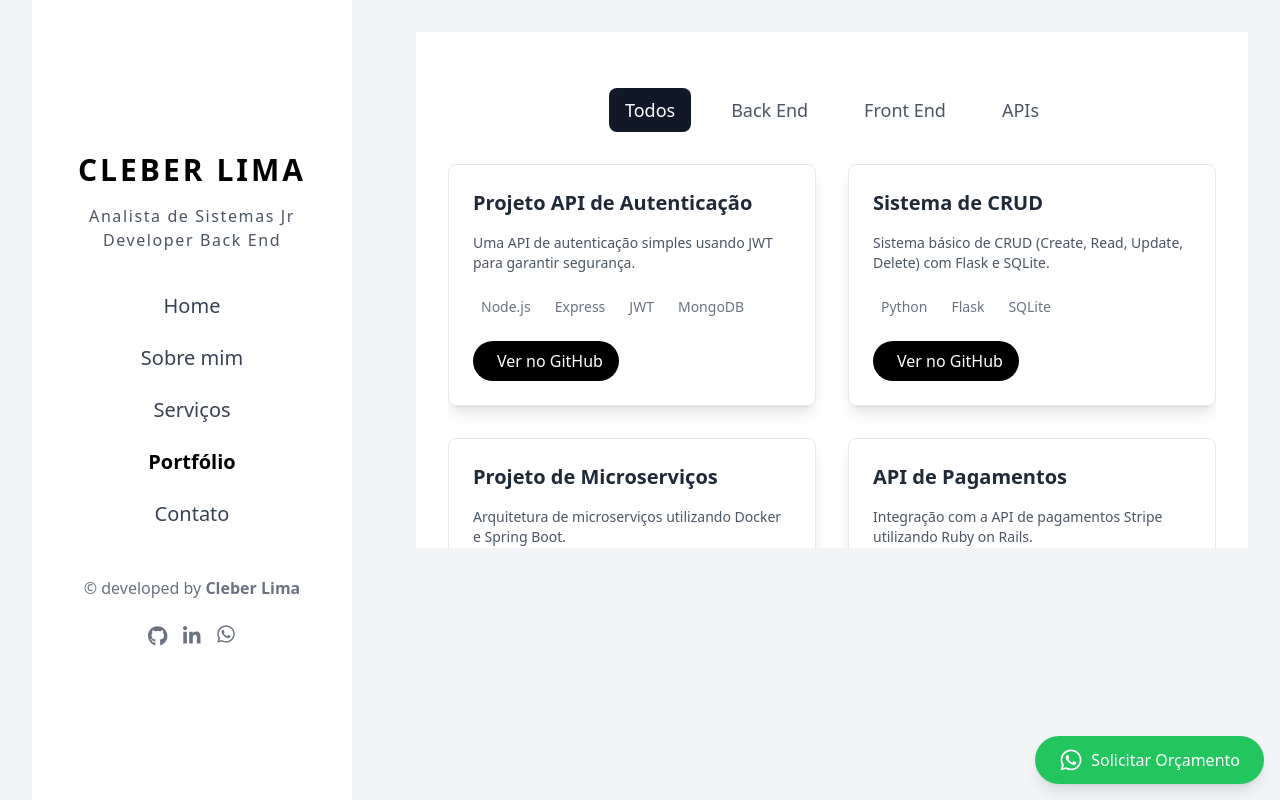
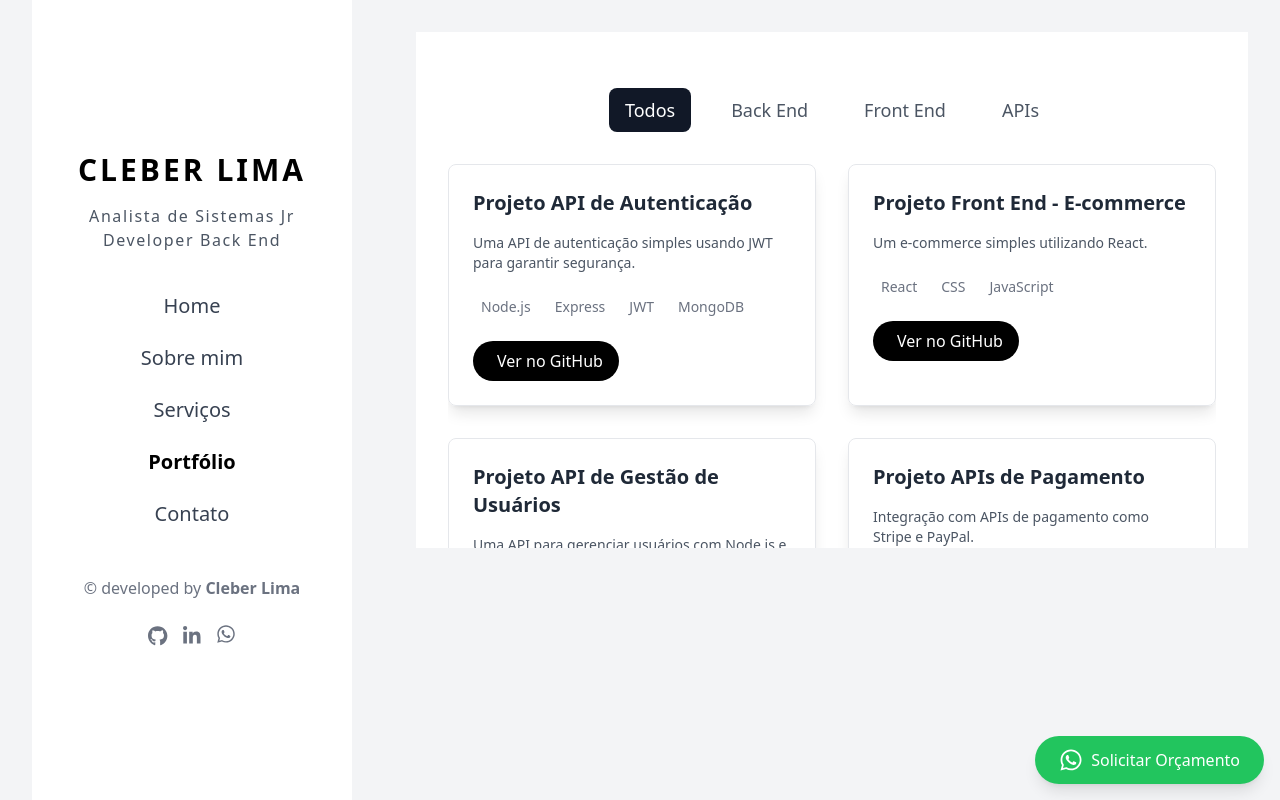
Before and after one commit to cleberliim/portfolio-online-devs, a React (Create React App) app: page /portfolio in a window 1280 px wide. Built offline with nearby package versions, Linux system fonts and the light colour scheme.

Commit message:
modified:   package-lock.json  	modified:   package.json  	modified:   src/components/Contact.js  	modified:   src/components/Portfolio.js  	new file:   src/components/SkeletonCard.js

```diff
--- a/package.json
+++ b/package.json
@@ -3,9 +3,12 @@
   "version": "0.1.0",
   "private": true,
   "dependencies": {
+    "@emotion/react": "^11.13.3",
+    "@emotion/styled": "^11.13.0",
     "@fortawesome/free-brands-svg-icons": "^6.6.0",
     "@fortawesome/free-solid-svg-icons": "^6.6.0",
     "@fortawesome/react-fontawesome": "^0.2.2",
+    "@mui/material": "^6.1.6",
     "@testing-library/jest-dom": "^5.17.0",
     "@testing-library/react": "^13.4.0",
     "@testing-library/user-event": "^13.5.0",
--- a/src/components/Contact.js
+++ b/src/components/Contact.js
@@ -1,9 +1,36 @@
-import React from 'react';
+import React, { useState, useEffect } from 'react';
 import { FaWhatsapp, FaLinkedin, FaDiscord, FaEnvelope } from 'react-icons/fa';
 
+// Componente Skeleton para o efeito de carregamento
+const Skeleton = ({ className }) => (
+  <div className={`bg-gray-300 animate-pulse ${className}`} />
+);
+
 const Contact = () => {
+  const [isLoading, setIsLoading] = useState(true);
+
+  // Simulação de carregamento (exemplo com 2 segundos)
+  useEffect(() => {
+    const timer = setTimeout(() => setIsLoading(false), 2000);
+    return () => clearTimeout(timer);
+  }, []);
+
   return (
     <div className="min-h-screen bg-gray-100 flex flex-col items-center justify-center py-10 px-6 sm:px-8 lg:px-16">
+      {isLoading ? (
+        <>
+          <Skeleton className="w-32 h-10 mb-6" />
+          <Skeleton className="w-80 h-6 mb-12" />
+          <div className="flex flex-wrap justify-center gap-6">
+            {/* Skeleton dos ícones */}
+            <Skeleton className="w-10 h-10 rounded-full" />
+            <Skeleton className="w-10 h-10 rounded-full" />
+            <Skeleton className="w-10 h-10 rounded-full" />
+            <Skeleton className="w-10 h-10 rounded-full" />
+          </div>
+        </>
+      ) : (
+        <>
           <h1 className="text-3xl sm:text-4xl font-bold mb-6">Contato</h1>
           <p className="text-lg sm:text-xl mb-12 text-center max-w-2xl">
             Entre em contato comigo pelas redes sociais ou e-mail:
@@ -47,6 +74,8 @@
               <FaEnvelope size={40} className="hover:scale-110 transition-transform duration-300" />
             </a>
           </div>
+        </>
+      )}
     </div>
   );
 };
--- a/src/components/Portfolio.js
+++ b/src/components/Portfolio.js
@@ -1,6 +1,8 @@
-import React, { useState } from 'react';
-import { FaWhatsapp } from "react-icons/fa";
-import styles from './Portfolio.module.css'; // Importando o CSS Module
+// src/components/Portfolio.js
+import React, { useState, useEffect } from 'react';
+import { FaWhatsapp } from 'react-icons/fa';
+import SkeletonCard from './SkeletonCard'; // Certifique-se de que o caminho está correto
+import styles from './Portfolio.module.css';
 
 const portfolioItems = [
   {
@@ -18,98 +20,83 @@
   },
   {
     id: 2,
-    title: 'Sistema de CRUD',
-    description: 'Sistema básico de CRUD (Create, Read, Update, Delete) com Flask e SQLite.',
-    category: 'Back End',
+    title: 'Projeto Front End - E-commerce',
+    description: 'Um e-commerce simples utilizando React.',
+    category: 'Front End',
     technologies: [
-      { name: 'Python', icon: 'fab fa-python' },
-      { name: 'Flask', icon: 'fas fa-cogs' },
-      { name: 'SQLite', icon: 'fas fa-database' }
+      { name: 'React', icon: 'fab fa-react' },
+      { name: 'CSS', icon: 'fab fa-css3-alt' },
+      { name: 'JavaScript', icon: 'fab fa-js-square' },
     ],
-    github: 'https://github.com/seu-usuario/projeto-crud',
+    github: 'https://github.com/seu-usuario/projeto-ecommerce',
   },
   {
     id: 3,
-    title: 'Projeto de Microserviços',
-    description: 'Arquitetura de microserviços utilizando Docker e Spring Boot.',
+    title: 'Projeto API de Gestão de Usuários',
+    description: 'Uma API para gerenciar usuários com Node.js e MongoDB.',
     category: 'Back End',
     technologies: [
-      { name: 'Docker', icon: 'fab fa-docker' },
-      { name: 'Spring Boot', icon: 'fas fa-cogs' },
-      { name: 'RabbitMQ', icon: 'fas fa-rabbit' }
+      { name: 'Node.js', icon: 'fab fa-node-js' },
+      { name: 'MongoDB', icon: 'fas fa-database' },
     ],
-    github: 'https://github.com/seu-usuario/projeto-microservicos',
+    github: 'https://github.com/seu-usuario/projeto-gestao-usuarios',
   },
   {
     id: 4,
-    title: 'API de Pagamentos',
-    description: 'Integração com a API de pagamentos Stripe utilizando Ruby on Rails.',
-    category: 'Back End',
-    technologies: [
-      { name: 'Ruby on Rails', icon: 'fas fa-gem' },
-      { name: 'Stripe', icon: 'fas fa-credit-card' },
-      { name: 'PostgreSQL', icon: 'fas fa-database' }
-    ],
-    github: 'https://github.com/seu-usuario/projeto-api-pagamentos',
-  },
-  {
-    id: 5,
-    title: 'Projeto API de Autenticação',
-    description: 'Uma API de autenticação simples usando JWT para garantir segurança.',
-    category: 'Back End',
+    title: 'Projeto APIs de Pagamento',
+    description: 'Integração com APIs de pagamento como Stripe e PayPal.',
+    category: 'APIs',
     technologies: [
       { name: 'Node.js', icon: 'fab fa-node-js' },
-      { name: 'Express', icon: 'fas fa-cogs' },
-      { name: 'JWT', icon: 'fas fa-lock' },
-      { name: 'MongoDB', icon: 'fas fa-database' }
+      { name: 'Stripe', icon: 'fab fa-stripe' },
+      { name: 'PayPal', icon: 'fab fa-paypal' },
     ],
-    github: 'https://github.com/seu-usuario/projeto-api-autenticacao',
+    github: 'https://github.com/seu-usuario/projeto-pagamentos',
   },
 ];
 
+
 const Portfolio = () => {
   const [selectedCategory, setSelectedCategory] = useState('Todos');
+  const [loading, setLoading] = useState(true);
+
+  useEffect(() => {
+    const timer = setTimeout(() => {
+      setLoading(false);
+    }, 2000);
+    return () => clearTimeout(timer);
+  }, []);
 
   const filterProjects = (category) => {
     setSelectedCategory(category);
   };
 
-  const filteredProjects =
-    selectedCategory === 'Todos'
+  const filteredProjects = selectedCategory === 'Todos'
     ? portfolioItems
     : portfolioItems.filter((project) => project.category === selectedCategory);
 
   return (
-    <div className="max-w-7xl mx-auto px-4 sm:px-6 lg:px-8  h bg-white pt-14">
-
-      {/* Filtros de Categoria */}
+    <div className="max-w-7xl mx-auto px-4 sm:px-6 lg:px-8 bg-white pt-14">
       <div className="flex justify-center space-x-6 mb-8">
         {['Todos', 'Back End', 'Front End', 'APIs'].map((category) => (
           <button
             key={category}
             onClick={() => filterProjects(category)}
-            className={`text-lg font-medium py-2 px-4 rounded-lg  ${
-              selectedCategory === category ? 'bg-gray-900 text-white' : ' text-gray-600'
-            }`}
+            className={`text-lg font-medium py-2 px-4 rounded-lg ${selectedCategory === category ? 'bg-gray-900 text-white' : 'text-gray-600'}`}
           >
             {category}
           </button>
         ))}
       </div>
 
-      {/* Contêiner rolável para os projetos */}
       <div className={`${styles['project-container']} ${styles['scrollbar-hidden']}`}>
-        {/* Galeria de Portfólio */}
         <div className="grid grid-cols-1 sm:grid-cols-2 lg:grid-cols-2 gap-8">
-
-          {filteredProjects.map((item) => (
-            <div
-              key={item.id}
-              className="relative p-6 border border-gray-200 rounded-lg shadow-lg hover:shadow-xl transition-all duration-300"
-            >
+          {loading
+            ? Array.from({ length: 4 }).map((_, index) => <SkeletonCard key={index} />)
+            : filteredProjects.map((item) => (
+              <div key={item.id} className="relative p-6 border border-gray-200 rounded-lg shadow-lg hover:shadow-xl transition-all duration-300">
                 <h3 className="text-xl font-semibold text-gray-800 mb-4">{item.title}</h3>
                 <p className="text-sm text-gray-600 mb-6">{item.description}</p>
-
                 <div className="flex flex-wrap gap-4 mb-6">
                   {item.technologies.map((tech, index) => (
                     <div key={index} className="flex items-center space-x-2">
@@ -118,7 +105,6 @@
                     </div>
                   ))}
                 </div>
-
                 <a
                   href={item.github}
                   target="_blank"
@@ -133,7 +119,6 @@
         </div>
       </div>
 
-      {/* Botão de "Solicitar Orçamento" para WhatsApp */}
       <a
         href="https://wa.me/+5515991495111"
         target="_blank"
--- /dev/null
+++ b/src/components/SkeletonCard.js
@@ -0,0 +1,19 @@
+// src/components/SkeletonCard.js
+import React from 'react';
+
+const SkeletonCard = () => {
+  return (
+    <div className="p-6 border border-gray-200 rounded-lg shadow-lg animate-pulse">
+      <div className="h-6 bg-gray-300 rounded w-3/4 mb-4"></div>
+      <div className="h-4 bg-gray-300 rounded w-1/2 mb-6"></div>
+      <div className="flex flex-wrap gap-4 mb-6">
+        <div className="h-4 bg-gray-300 rounded w-20"></div>
+        <div className="h-4 bg-gray-300 rounded w-20"></div>
+        <div className="h-4 bg-gray-300 rounded w-20"></div>
+      </div>
+      <div className="h-8 bg-gray-300 rounded w-1/2"></div>
+    </div>
+  );
+};
+
+export default SkeletonCard;
```
Also changed, not shown: 1 other file (tests, documents, lock files or other folders). Lines whose indentation alone changed are shown as unchanged.
